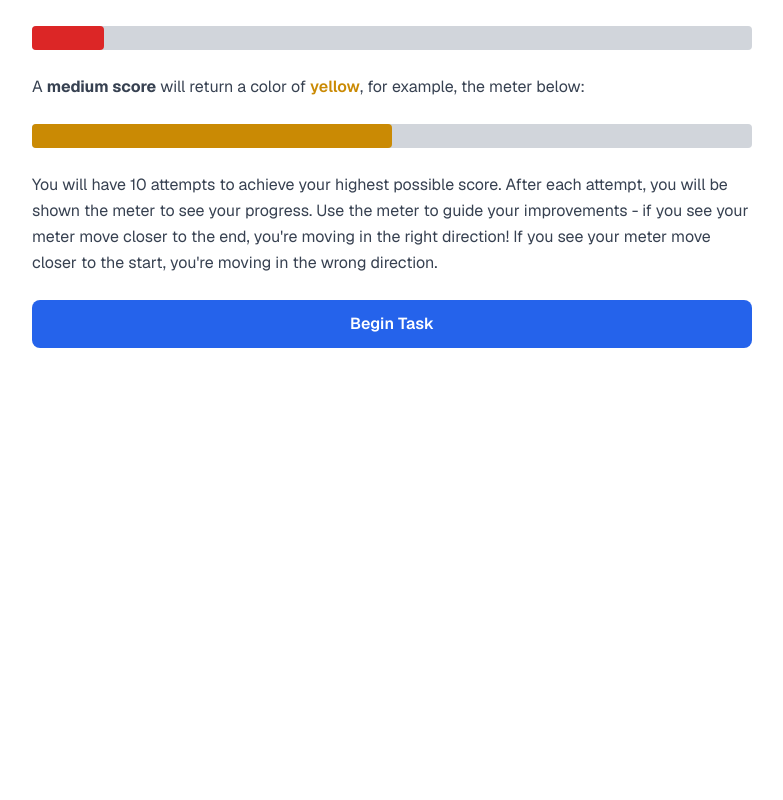
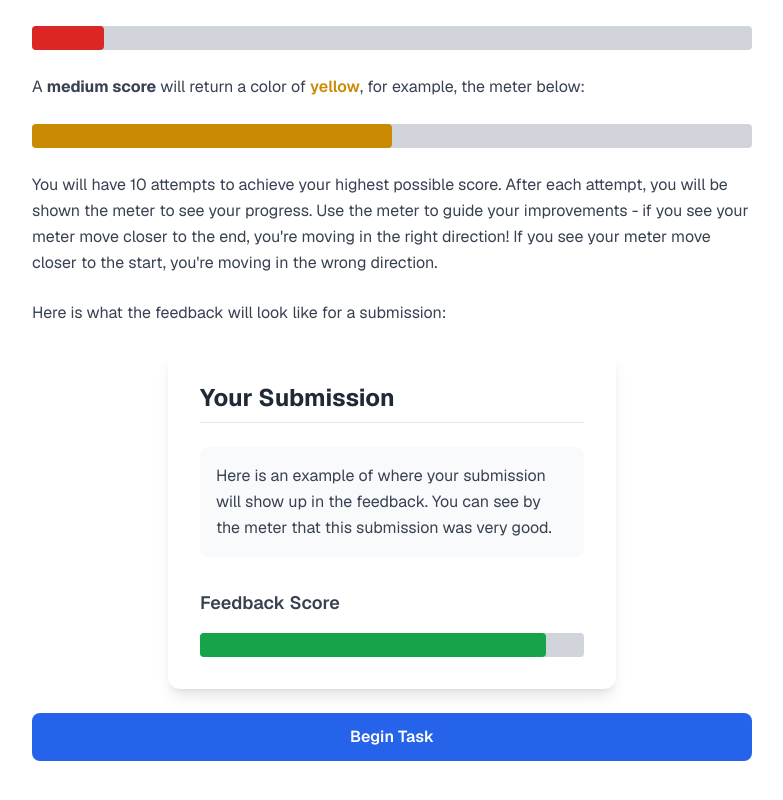
Before and after one commit to jakesosine/shaping_verbal_behavior_through_vector_embeddings, a Next.js app: page /info in a window 1280 px wide. Shown: the part 354-1154 px from the top of the page, without its empty margins (248-1031 px from the left). Before the commit the page ends 800 px from the top, so only its background shows below. Built offline with nearby package versions, Linux system fonts and the light colour scheme.

Commit message:
added feedback

```diff
--- a/src/app/(task)/info/page.tsx
+++ b/src/app/(task)/info/page.tsx
@@ -1,5 +1,5 @@
 "use client"
-
+import Feedback from "../task-selection/[id]/feedback";
 import React from "react";
 import BulletChart from "../task-selection/[id]/bullet";
 
@@ -38,6 +38,15 @@ export default function Info() {
                     You will have 10 attempts to achieve your highest possible score. After each attempt, you will be shown the meter to see your progress.
                     Use the meter to guide your improvements - if you see your meter move closer to the end, you're moving in the right direction! If you see your meter move closer to the start, you're moving in the wrong direction.
                 </p>
+                <p className="leading-relaxed">
+                    Here is what the feedback will look like for a submission:
+                </p>
+                <div className="w-full">
+                    <Feedback
+                        cosineSimilarity={0.9}
+                        notes="Here is an example of where your submission will show up in the feedback. You can see by the meter that this submission was very good."
+                    />
+                </div>
 
                 <button
                     className="w-full bg-blue-600 text-white font-semibold py-3 px-6 rounded-lg hover:bg-blue-700 transition-colors"
--- a/src/app/(task)/task-selection/[id]/feedback.tsx
+++ b/src/app/(task)/task-selection/[id]/feedback.tsx
@@ -3,49 +3,22 @@ import BulletChart from "./bullet";
 
 export default function Feedback({
     cosineSimilarity,
-    dotProduct,
-    clear,
-    objective,
-    complete,
+    notes,
 }: {
     cosineSimilarity: number;
-    dotProduct: number;
-    clear: boolean;
-    objective: boolean;
-    complete: string;
+    notes: string;
 }) {
     return (
-        <div className="bg-white h-full rounded-lg p-6 max-w-sm w-full mx-auto">
-            <h2 className="text-xl font-bold mb-4">Feedback</h2>
+        <div className="bg-white rounded-xl shadow-lg p-8 max-w-md w-full mx-auto transform transition-all hover:shadow-xl">
+            <h2 className="text-2xl font-bold mb-6 text-gray-800 border-b pb-2">Your Submission</h2>
+            <div className="mb-8 bg-gray-50 p-4 rounded-lg">
+                <p className="text-gray-700 leading-relaxed">{notes}</p>
+            </div>
+
             <div className="space-y-4">
-                <div className="flex justify-between items-center">
-                    <span className="text-gray-700">Clear: </span>
-                    <span className="text-green-600 font-semibold">
-                        {clear ? "Yes" : "No"}
-                    </span>
-                </div>
-                <div className="flex justify-between items-center">
-                    <span className="text-gray-700">Objective: </span>
-                    <span className="text-green-600 font-semibold">
-                        {objective ? "Yes" : "No"}
-                    </span>
-                </div>
-                <div className="flex justify-between items-center">
-                    <span className="text-gray-700">Complete: </span>
-                    <span className="text-yellow-500 font-semibold"> {complete}</span>
-                </div>
-                <div className="flex justify-between items-start p-1">
-                    <span className="text-gray-700 w-40">Dot Product:</span>
-                    <div className="flex-1">
-                        <BulletChart value={dotProduct} />
-                    </div>
-                </div>
-
-                <div className="flex justify-between items-start p-1">
-                    <span className="text-gray-700 w-40">Cosine Similarity:</span>
-                    <div className="flex-1">
-                        <BulletChart value={cosineSimilarity} />
-                    </div>
+                <h3 className="text-lg font-semibold text-gray-700">Feedback Score</h3>
+                <div className="transform transition hover:scale-[1.02]">
+                    <BulletChart value={cosineSimilarity} />
                 </div>
             </div>
         </div>
--- a/src/app/(task)/task-selection/[id]/videoEmbed.tsx
+++ b/src/app/(task)/task-selection/[id]/videoEmbed.tsx
@@ -5,7 +5,7 @@ import Feedback from "./feedback";
 import { processTextInput } from "@/app/(task)/actions/action";
 
 export default function VideoEmbed({ videoId, startTime, endTime, id }: { videoId: string, startTime: number, endTime: number, id: number }) {
-    const [notes, setNotes] = useState(""); // State to hold textarea input
+    const [notes, setNotes] = useState("This video is about a person who is trying to solve a problem and they are using a tool to do so"); // State to hold textarea input
     const [showFeedback, setShowFeedback] = useState(true);
     const [feedback, setFeedback] = useState(null);
     const [loading, setLoading] = useState(false);
@@ -16,14 +16,9 @@ export default function VideoEmbed({ videoId, startTime, endTime, id }: { videoI
         setNotes(e.target.value);
     };
 
-    console.log(id);
 
     const feedbackData = {
         cosineSimilarity: 0.2,
-        dotProduct: 0.6,
-        clear: true,
-        objective: true,
-        complete: "Partial",
     };
 
     return (
@@ -42,24 +37,22 @@ export default function VideoEmbed({ videoId, startTime, endTime, id }: { videoI
             </div>
 
             {showFeedback && feedbackData && (
-                <div className="fixed inset-0 bg-black bg-opacity-50 flex items-center justify-center z-50">
-                    <div className="bg-white p-6 rounded-lg shadow-xl max-w-sm w-full">
-                        <div className="flex justify-between items-center mb-4">
-                            <h3 className="text-lg font-semibold">Feedback</h3>
+                <div className="fixed inset-0 bg-black bg-opacity-60 backdrop-blur-sm flex items-center justify-center z-50 transition-opacity duration-300">
+                    <div className="bg-white p-8 rounded-2xl shadow-2xl max-w-xl w-full transform transition-all duration-300 scale-95 hover:scale-100">
+                        <div className="flex justify-end items-end mb-4">
                             <button
                                 onClick={() => setShowFeedback(false)}
-                                className="text-gray-500 hover:text-gray-700"
+                                className="text-gray-400 hover:text-gray-600 transition-colors duration-200 rounded-full h-8 w-8 flex items-center justify-center hover:bg-gray-100"
                             >
                                 ✕
                             </button>
                         </div>
-                        <Feedback
-                            cosineSimilarity={feedbackData.cosineSimilarity}
-                            dotProduct={feedbackData.dotProduct}
-                            clear={feedbackData.clear}
-                            objective={feedbackData.objective}
-                            complete={feedbackData.complete}
-                        />
+                        <div className="flex justify-center items-center">
+                            <Feedback
+                                cosineSimilarity={feedbackData.cosineSimilarity}
+                                notes={notes}
+                            />
+                        </div>
                     </div>
                 </div>
             )}
```
